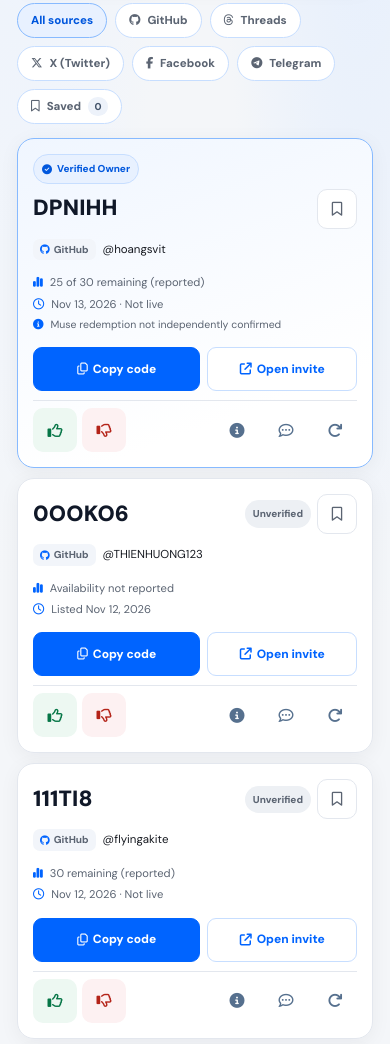
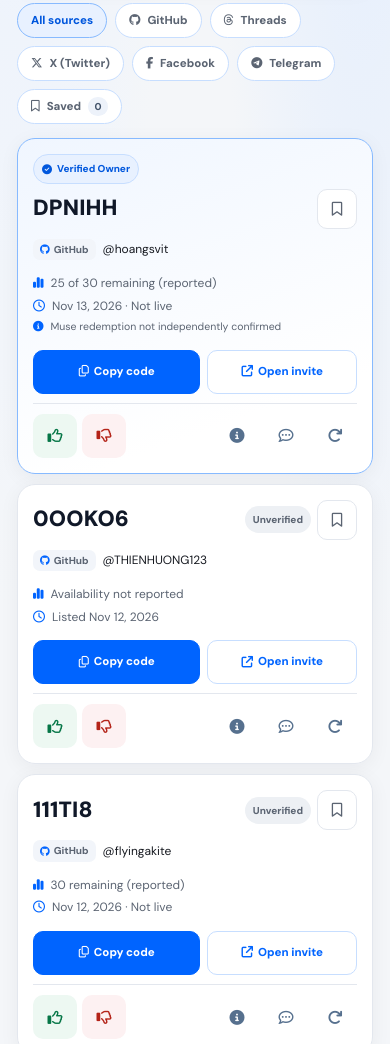
Before and after one commit to ePlus-DEV/muse-invite-hub, a plain HTML site: page index.html in a window 390 px wide. Shown: the part 907-1951 px from the top of the page. Drawn offline with Linux system fonts and the light colour scheme.

Commit message:
style(ui): match approved card proportions across desktop breakpoints

```diff
--- a/assets/styles.css
+++ b/assets/styles.css
@@ -62,6 +62,8 @@ button{cursor:pointer}
 .overview-source{margin-top:3px;color:var(--faint)}
 .overview-source a{color:var(--blue);text-decoration:underline;text-underline-offset:2px}
 .directory{padding-top:17px;scroll-margin-top:92px}
+/* Give four cards enough room at desktop widths without stretching detail pages. */
+.directory.container{max-width:1360px}
 .directory-heading{display:flex;align-items:end;justify-content:space-between;gap:16px;margin-bottom:18px}
 .section-kicker{font-size:11px;letter-spacing:1.5px;color:var(--blue);font-weight:800;margin:0 0 7px}
 .directory-heading h2{font-size:clamp(25px,2.8vw,34px);font-weight:900;letter-spacing:-1.2px;line-height:1.2;margin:0;color:var(--ink)}
@@ -90,22 +92,22 @@ button{cursor:pointer}
 .source-filter:hover{border-color:var(--blue);color:var(--blue)}
 .source-filter[aria-pressed="true"]{background:var(--blue-soft);border-color:#87baff;color:#0057dd}
 .source-filter:focus-visible{outline:3px solid #a9c8ff;outline-offset:2px}
-.cards-grid{display:grid;grid-template-columns:repeat(4,minmax(0,1fr));gap:12px}
+.cards-grid{display:grid;grid-template-columns:repeat(4,minmax(0,1fr));gap:14px}
 .loading-card{grid-column:1/-1;text-align:center;border:1px dashed var(--blue-line);border-radius:16px;background:white;padding:42px 15px;color:var(--muted)}
 /* Invite card: two principal actions and one compact icon-only utility row. */
-.code-card{min-width:0;min-height:286px;background:rgba(255,255,255,.98);border:1px solid var(--line);border-radius:17px;padding:16px;display:flex;flex-direction:column;gap:10px;box-shadow:var(--shadow-sm);transition:border-color .16s,box-shadow .16s,transform .16s}
+.code-card{min-width:0;min-height:300px;background:rgba(255,255,255,.98);border:1px solid var(--line);border-radius:18px;padding:18px;display:flex;flex-direction:column;gap:11px;box-shadow:var(--shadow-sm);transition:border-color .16s,box-shadow .16s,transform .16s}
 .code-card:hover{border-color:#a9c8ff;box-shadow:var(--shadow-md);transform:translateY(-2px)}
 .code-card-featured{border:1.5px solid #87baff;background:linear-gradient(160deg,#f0f6ff,#fff 78%)}
 .card-featured-label{display:flex;align-items:center;min-height:24px;margin-bottom:-5px}
 .card-topline{display:flex;align-items:center;justify-content:space-between;gap:8px;min-height:36px}
-.code-value{font-size:23px;line-height:1.2;letter-spacing:.15px;font-weight:900;margin:0;min-width:0;overflow-wrap:anywhere;color:var(--ink)}
+.code-value{font-size:25px;line-height:1.2;letter-spacing:.15px;font-weight:900;margin:0;min-width:0;overflow-wrap:anywhere;color:var(--ink)}
 .code-link:hover{color:var(--blue);text-decoration:underline;text-underline-offset:3px}
 .status-badge{flex:none;padding:6px 8px;border-radius:999px;font-size:10px;white-space:nowrap;font-weight:800;background:#edf0f4;color:var(--muted)}
 .status-featured{color:#865919;background:#fff4d8}
 .status-owner-verified{display:inline-flex;align-items:center;gap:5px;color:#0057dd;background:var(--blue-soft);border:1px solid var(--blue-line)}
 .status-reported-working{color:var(--green);background:var(--green-bg)}
 .status-reported-not-working{color:var(--red);background:var(--red-bg)}
-.card-contributor{display:flex;align-items:center;gap:7px;color:var(--muted);font-size:11.5px;min-width:0;flex-wrap:wrap}
+.card-contributor{display:flex;align-items:center;gap:7px;color:var(--muted);font-size:12px;min-width:0;flex-wrap:wrap}
 .card-source{display:inline-flex;align-items:center;gap:4px;padding:3px 7px;border-radius:7px;background:#f2f5fa;color:var(--muted);font-size:10px;font-weight:800;white-space:nowrap}
 .card-source-threads{background:#f1edff;color:#5946a0}
 .card-source-x{background:#eff0f2;color:#1a1a1a}
@@ -115,22 +117,22 @@ button{cursor:pointer}
 .card-author{min-width:0;overflow-wrap:anywhere;color:var(--text);text-decoration:none}
 .card-author:hover{text-decoration:underline;color:var(--blue)}
 .card-facts{display:flex;flex-direction:column;gap:8px;flex:1;min-height:0;padding:4px 0}
-.card-facts p{margin:0;font-size:11.2px;line-height:1.55;color:var(--muted);display:flex;gap:7px;align-items:flex-start;overflow-wrap:anywhere}
+.card-facts p{margin:0;font-size:12px;line-height:1.55;color:var(--muted);display:flex;gap:7px;align-items:flex-start;overflow-wrap:anywhere}
 .card-facts p i{margin-top:3px;flex:none;color:var(--blue)}
 .card-facts .card-owner{color:#0057dd;font-size:10.5px}
 .card-facts .card-redemption{color:var(--muted);font-size:10.5px}
 .card-actions{display:flex;flex-direction:column;gap:9px}
 .card-primary-actions{display:grid;grid-template-columns:1.12fr 1fr;gap:7px}
 .card-primary-actions>*{min-width:0}
-.card-open-invite{min-height:38px;padding:7px 6px;border:1px solid var(--blue-line);background:#fff;color:var(--blue);border-radius:9px;font-size:11.5px;font-weight:750;display:flex;justify-content:center;align-items:center;gap:5px;text-align:center;white-space:nowrap}
+.card-open-invite{min-height:40px;padding:8px 7px;border:1px solid var(--blue-line);background:#fff;color:var(--blue);border-radius:10px;font-size:12.5px;font-weight:750;display:flex;justify-content:center;align-items:center;gap:5px;text-align:center;white-space:nowrap}
 .card-open-invite:hover{background:var(--blue-soft);border-color:var(--blue);color:var(--blue-hover)}
-.card-copy{min-height:38px;padding:7px 6px;border:1px solid var(--blue);width:100%;background:var(--blue);color:#fff;border-radius:9px;font-size:11.5px;font-weight:750;display:flex;justify-content:center;align-items:center;gap:5px;white-space:nowrap}
+.card-copy{min-height:40px;padding:8px 7px;border:1px solid var(--blue);width:100%;background:var(--blue);color:#fff;border-radius:10px;font-size:12.5px;font-weight:750;display:flex;justify-content:center;align-items:center;gap:5px;white-space:nowrap}
 .card-copy:hover,.code-card-featured .card-copy:hover{background:var(--blue-hover);border-color:var(--blue-hover);color:#fff}
 .code-card-copied:not(.code-card-featured) .card-copy{background:#e4f7ed;border-color:#c4ecd8;color:#12794e}
 .code-card-copied:not(.code-card-featured) .card-copy:hover{background:#cff0df;border-color:#a0debe;color:#096c40}
-.card-utility-bar{display:flex;align-items:center;justify-content:space-between;gap:6px;padding-top:7px;border-top:1px solid var(--line)}
+.card-utility-bar{display:flex;align-items:center;justify-content:space-between;gap:7px;padding-top:10px;border-top:1px solid var(--line)}
 .card-subactions{display:flex;align-items:center;gap:4px;min-width:0}
-.card-utility-link{width:34px;min-height:34px;display:grid;place-items:center;flex:none;border:1px solid transparent;border-radius:10px;color:#56708e;font-size:15px;text-decoration:none;transition:background .15s,color .15s,border-color .15s}
+.card-utility-link{width:36px;min-height:36px;display:grid;place-items:center;flex:none;border:1px solid transparent;border-radius:10px;color:#56708e;font-size:15px;text-decoration:none;transition:background .15s,color .15s,border-color .15s}
 .card-utility-link:hover,.card-utility-link:focus-visible{color:var(--blue);background:var(--blue-soft);border-color:var(--blue-line);text-decoration:none}
 .card-utility-link:focus-visible,.card-quick-feedback:focus-visible{outline:3px solid #a9c8ff;outline-offset:2px}
 .directory-more{text-align:center;margin-top:20px}
@@ -163,6 +165,8 @@ button{cursor:pointer}
 .back-to-top{position:fixed;bottom:calc(18px + env(safe-area-inset-bottom,0px));right:clamp(16px,3vw,30px);z-index:30;display:inline-flex;align-items:center;justify-content:center;gap:8px;min-height:44px;padding:10px 15px;border:1px solid var(--blue-line);border-radius:999px;background:var(--blue);color:#fff;font-size:12px;font-weight:800;box-shadow:0 10px 28px rgba(0,70,170,.22);transition:background .18s,transform .18s}
 .back-to-top:hover{background:var(--blue-hover);transform:translateY(-2px)}
 .back-to-top:focus-visible{outline:3px solid #a9c8ff;outline-offset:3px}
+/* Avoid compressed four-column cards on smaller laptops. */
+@media(min-width:1081px) and (max-width:1279px){.cards-grid{grid-template-columns:repeat(3,minmax(0,1fr))}}
 @media(max-width:1080px){
   .cards-grid{grid-template-columns:repeat(3,minmax(0,1fr))}
   .hero{grid-template-columns:1.3fr .7fr}
@@ -237,6 +241,7 @@ button{cursor:pointer}
   .footer-links{justify-content:flex-start;gap:12px}
   .back-to-top{right:16px;bottom:calc(16px + env(safe-area-inset-bottom,0px));min-height:44px}
 }
+@media(max-width:390px){.card-copy,.card-open-invite{font-size:11.5px}}
 @media(prefers-reduced-motion:reduce){html{scroll-behavior:auto}*,*::before,*::after{animation:none!important;transition:none!important}}
 
 /* Invite detail pages — shares the home site's light design language. */
@@ -458,7 +463,7 @@ html.is-page-loading body>.site-footer{display:none!important}
 .card-save:hover,.card-save:focus-visible{border-color:var(--blue);color:var(--blue);background:var(--blue-soft)}
 .card-save[aria-pressed="true"]{background:var(--blue-soft);border-color:#a9c8ff;color:#0064ff}
 .card-feedback-actions{display:flex;align-items:center;gap:5px;flex:none}
-.card-quick-feedback{width:34px;min-height:34px;display:grid;place-items:center;flex:none;border:1px solid transparent;border-radius:10px;background:#edf8f2;color:var(--green);font-size:15px;text-decoration:none;transition:background .15s,border-color .15s,color .15s}
+.card-quick-feedback{width:36px;min-height:36px;display:grid;place-items:center;flex:none;border:1px solid transparent;border-radius:10px;background:#edf8f2;color:var(--green);font-size:15px;text-decoration:none;transition:background .15s,border-color .15s,color .15s}
 .card-quick-worked{background:#edf8f2;color:var(--green)}
 .card-quick-failed{background:#fdf1f2;color:var(--red)}
 .card-quick-feedback:hover,.card-quick-feedback:focus-visible{background:var(--blue-soft);border-color:var(--blue-line)}
```
